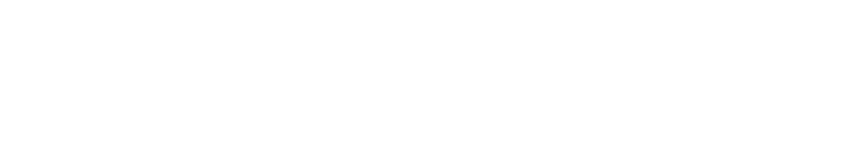
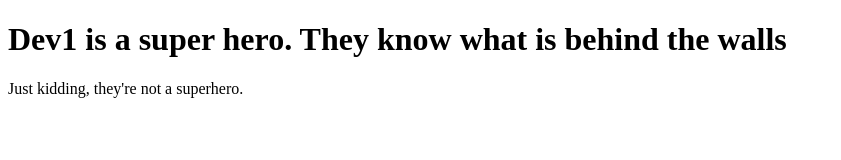
Before and after one commit to umerkha2007/gitbranchingnew, a plain HTML site: page src/index.html in a window 1280 px wide. Shown: the whole page, without its empty margins (0-841 px from the left). Drawn offline with Linux system fonts and the light colour scheme.

Commit message:
dev1 first change

```diff
--- a/src/index.html
+++ b/src/index.html
@@ -3,9 +3,10 @@
 <head>
     <meta charset="UTF-8">
     <meta name="viewport" content="width=device-width, initial-scale=1.0">
-    <title>Document</title>
+    <title>Dev 1</title>
 </head>
 <body>
-
+    <h1>Dev1 is a super hero. They know what is behind the walls</h1>
+    <p>Just kidding, they're not a superhero.</p>
 </body>
 </html>
```
